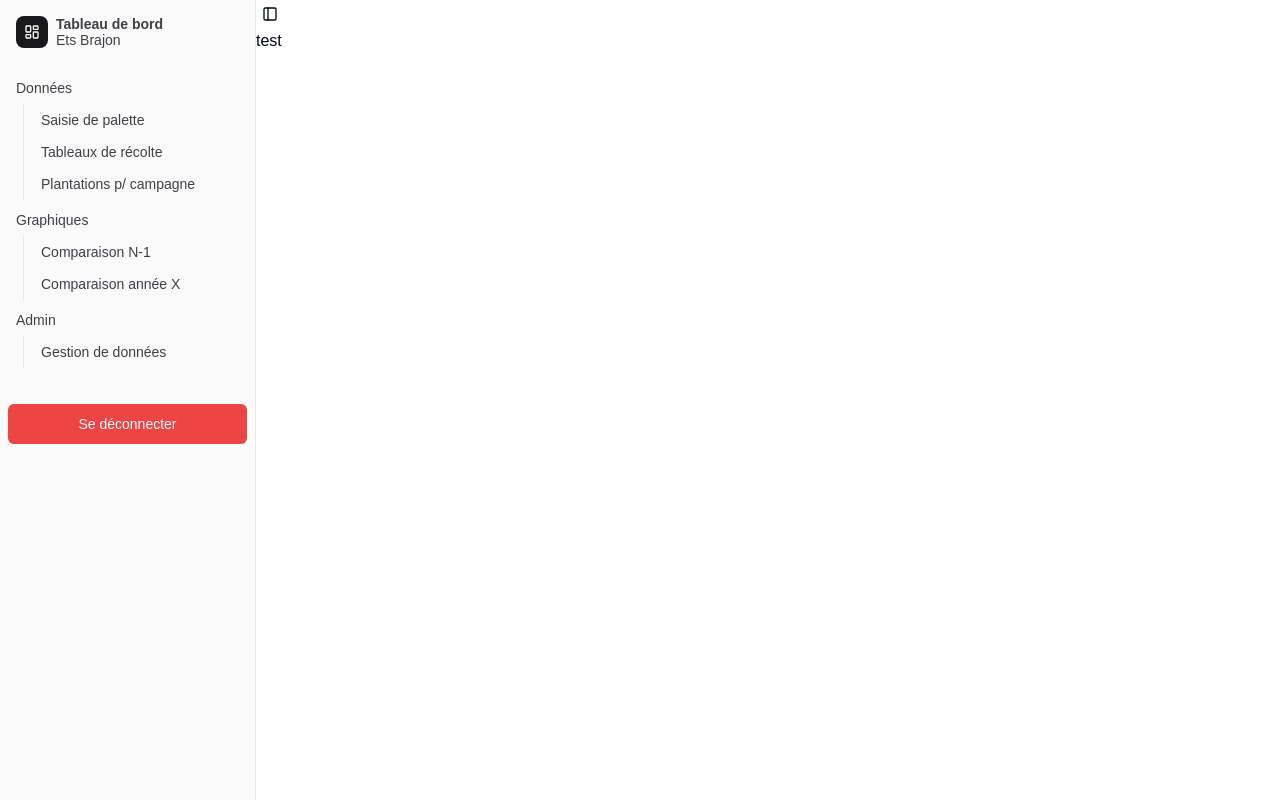
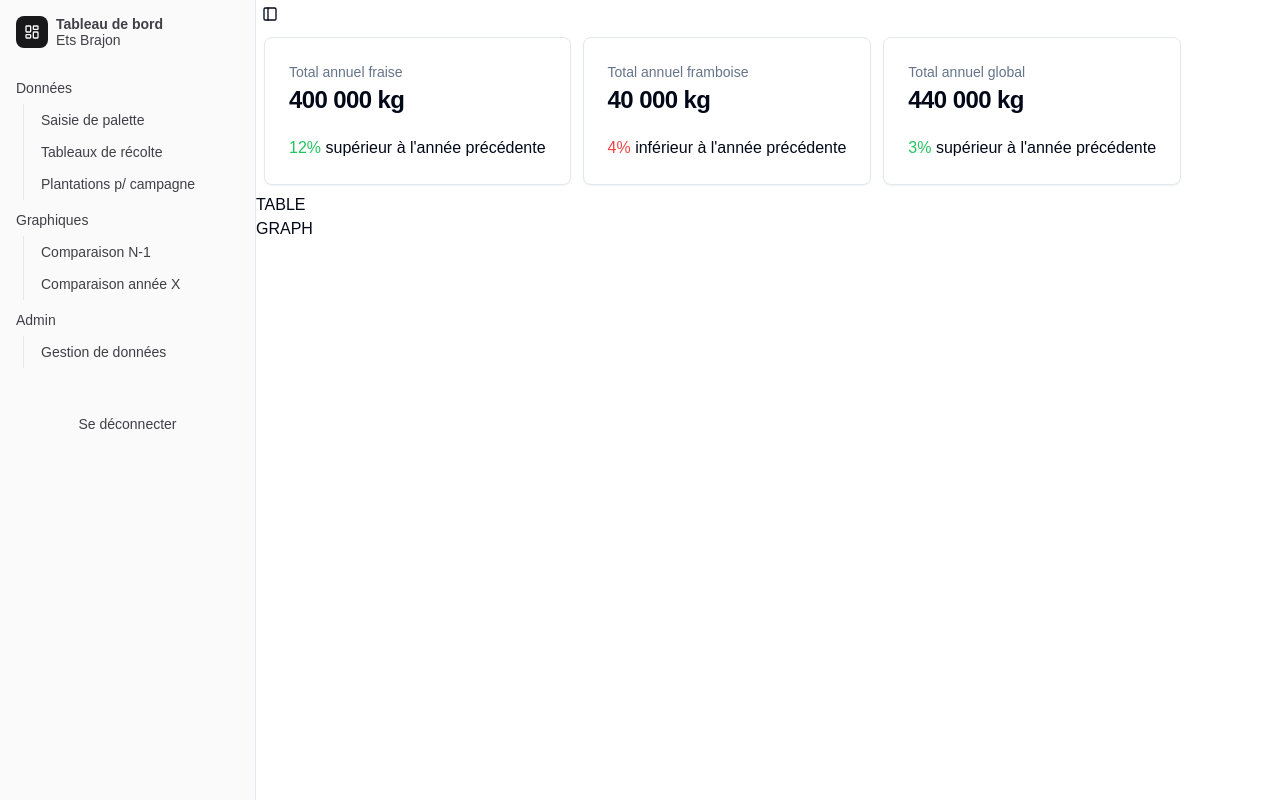
Before and after one commit to brajy01/App-ramassage, a Next.js app: page /dashboard in a window 1280 px wide. Built offline with nearby package versions, Linux system fonts and the light colour scheme.

Commit message:
dashboard page: cards

```diff
--- a/app/dashboard/page.jsx
+++ b/app/dashboard/page.jsx
@@ -1,7 +1,63 @@
+import {
+  Card,
+  CardContent,
+  CardDescription,
+  CardFooter,
+  CardHeader,
+  CardTitle,
+} from "@/components/ui/card";
+
 export default function Page() {
   return (
     <>
-      <div>test</div>
+      {/* Cards*/}
+
+      <div className="flex flex-col">
+        <div className="flex flex-col w-screen justify-between gap-3 md:flex-row md:w-auto md:m-2">
+          <Card className="hover:bg-gray-100">
+            <CardHeader>
+              <CardDescription>Total annuel fraise</CardDescription>
+              <CardTitle>400 000 kg</CardTitle>
+            </CardHeader>
+            <CardContent>
+              <p>
+                <span className="text-green-500">12%</span> supérieur à
+                l&apos;année précédente
+              </p>
+            </CardContent>
+          </Card>
+          <Card className="hover:bg-gray-100">
+            <CardHeader>
+              <CardDescription>Total annuel framboise</CardDescription>
+              <CardTitle>40 000 kg</CardTitle>
+            </CardHeader>
+            <CardContent>
+              <p>
+                <span className="text-red-500">4%</span> inférieur à
+                l&apos;année précédente
+              </p>
+            </CardContent>
+          </Card>
+          <Card className="hover:bg-gray-100">
+            <CardHeader>
+              <CardDescription>Total annuel global</CardDescription>
+              <CardTitle>440 000 kg</CardTitle>
+            </CardHeader>
+            <CardContent>
+              <p>
+                <span className="text-green-500">3%</span> supérieur à
+                l&apos;année précédente
+              </p>
+            </CardContent>
+          </Card>
+        </div>
+
+        {/* Table*/}
+        <div>TABLE</div>
+
+        {/* Graph*/}
+        <div>GRAPH</div>
+      </div>
     </>
   );
 }
--- a/components/app-sidebar.jsx
+++ b/components/app-sidebar.jsx
@@ -107,7 +107,10 @@ export function AppSidebar({ ...props }) {
                 ) : null}
               </SidebarMenuItem>
             ))}
-            <Button variant="destructive" className="mt-8">
+            <Button
+              variant="ghost"
+              className="mt-8 hover:bg-destructive hover:text-destructive-foreground"
+            >
               Se déconnecter
             </Button>
           </SidebarMenu>
```
Also changed, not shown: components/ui/button.jsx (+18 -15 lines).
